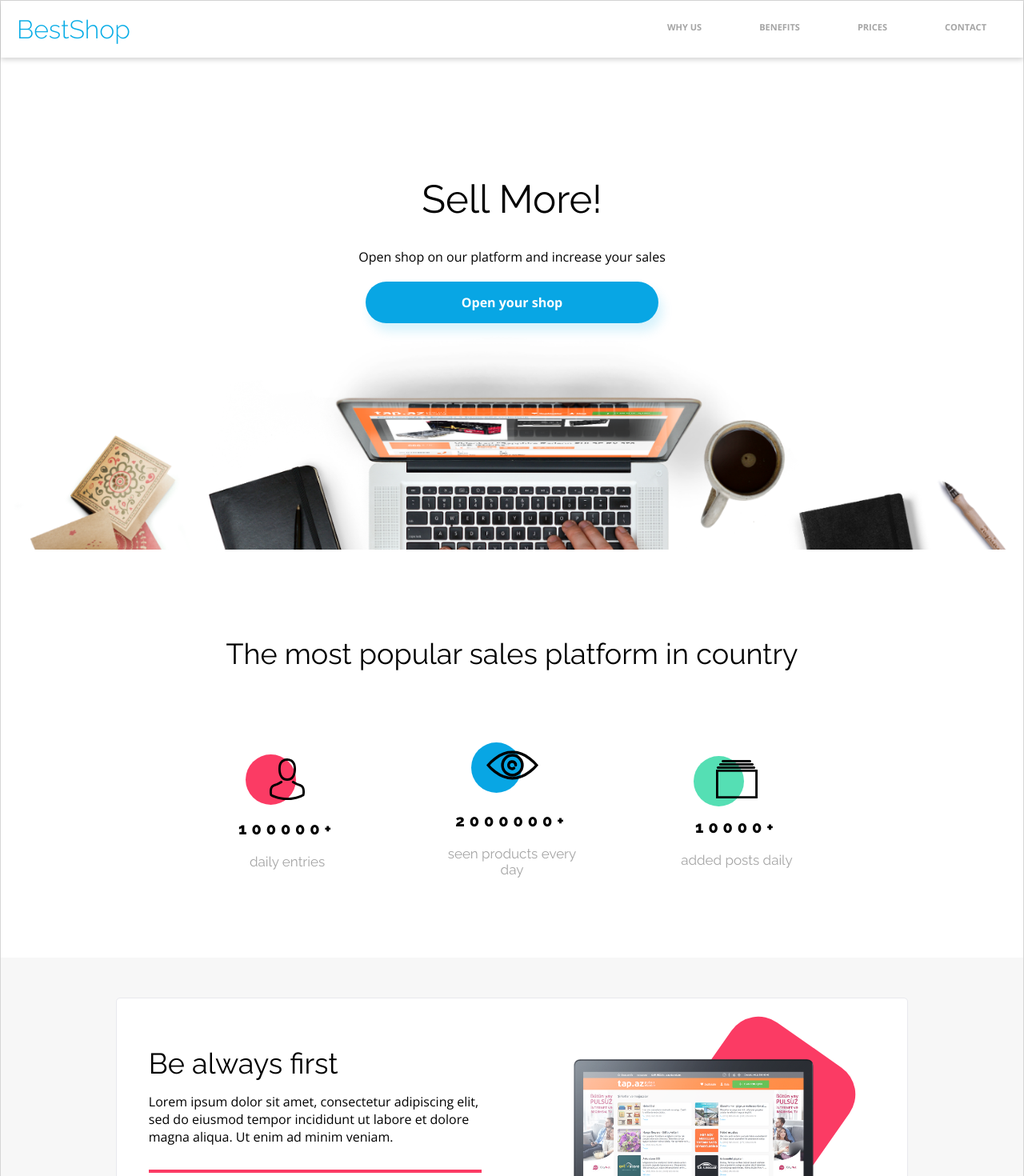
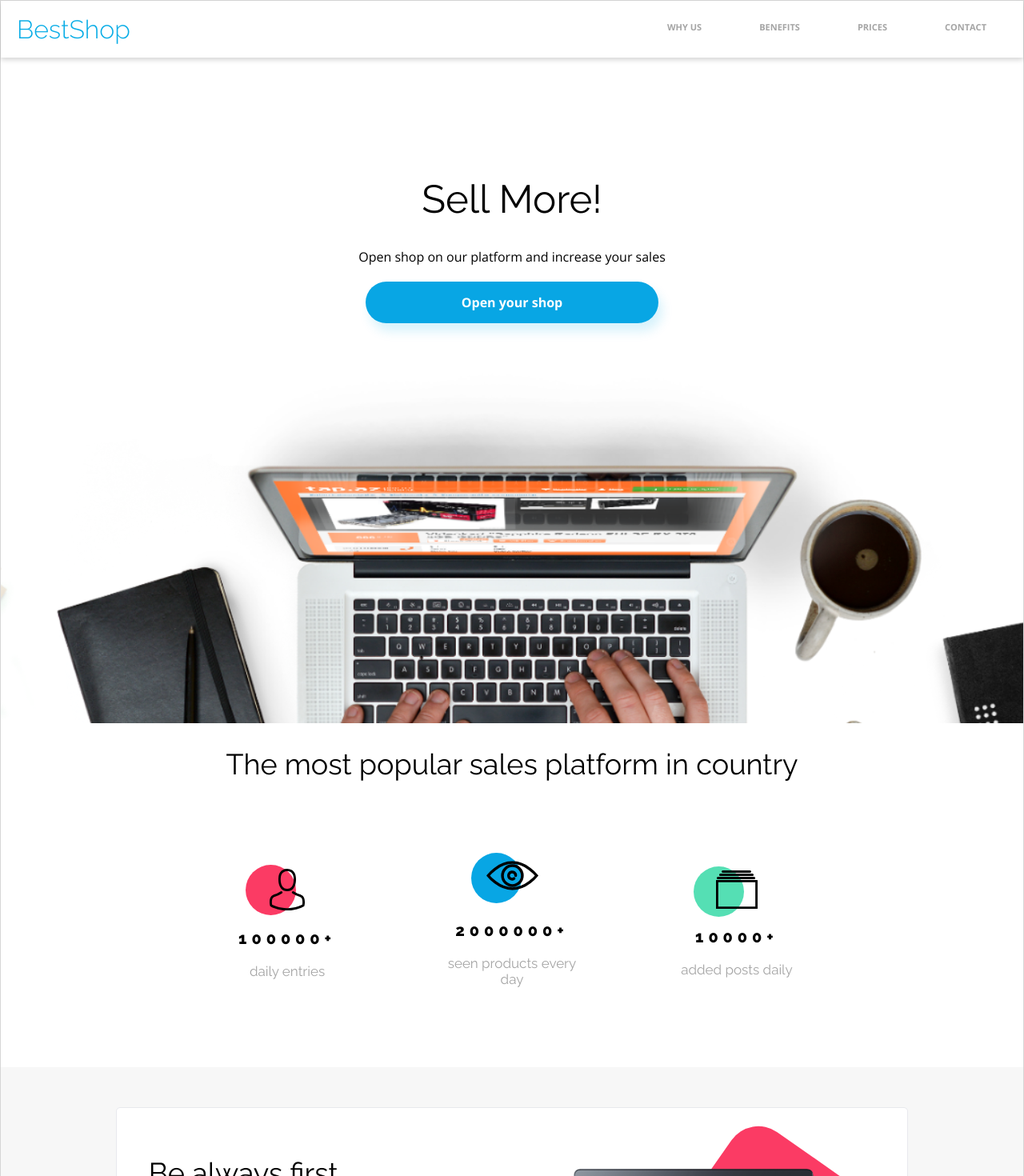
Before and after one commit to karolina-rachuta/BestShop_React, a React (Create React App) app: page / in a window 1280 px wide. Shown: the top 1470 px of the page at 80% size. Built offline with nearby package versions, Linux system fonts and the light colour scheme.

Commit message:
correcting rwd on hero

```diff
--- a/src/App.js
+++ b/src/App.js
@@ -1,28 +1,12 @@
 import { BrowserRouter, Route, Routes } from "react-router-dom";
+import Home from "./components/Home";
 import './App.scss';
-import Header from './components/Header';
-import Hero from './components/Hero';
-import WhyUs from './components/WhyUs';
-import Benefits from './components/Benefits';
-import Prices from './components/Prices';
-import Contact from './components/Contact';
-import Footer from './components/Footer';
 
 function App() {
   return (
     <BrowserRouter>
       <Routes>
-        <Route path="/" element={
-          <div className="container">
-            <Header />
-            <Hero />
-            <WhyUs />
-            <Benefits />
-            <Prices />
-            <Contact />
-            <Footer />
-          </div>
-        }/>
+        <Route path="/" element={<Home/>}/>
       </Routes>
     </BrowserRouter>
   );
--- a/src/App.scss
+++ b/src/App.scss
@@ -31,7 +31,7 @@
     box-shadow: toRem(5) toRem(10) toRem(14) #07ACE629;
     background-color: $blue-pattern;
     border: none;
-    padding: toRem(15) toRem(80);
+    padding: toRem(15) toRem(60);
     cursor: pointer;
 
     &:hover {
--- /dev/null
+++ b/src/components/Home.jsx
@@ -0,0 +1,23 @@
+import Header from "./Header";
+import Hero from "./Hero";
+import WhyUs from "./WhyUs";
+import Benefits from "./Benefits";
+import Prices from "./Prices";
+import Contact from "./Contact";
+import Footer from "./Footer";
+
+function Home() {
+  return (
+    <div className="container">
+      <Header />
+      <Hero />
+      <WhyUs />
+      <Benefits />
+      <Prices />
+      <Contact />
+      <Footer />
+    </div>
+  );
+}
+
+export default Home;
--- a/src/styles/components/contact.scss
+++ b/src/styles/components/contact.scss
@@ -202,8 +202,6 @@
                 transform: scale(0);
                 opacity: 0;
             }
-
-
         }
 
         button {
--- a/src/styles/components/hero.scss
+++ b/src/styles/components/hero.scss
@@ -4,7 +4,6 @@
 .hero__container {
     width: 100%;
     padding-inline: $padding-container;
-    //height: 100vh;
     height: 100%;
     min-height: 600px;
     background-color: $background-color;
@@ -16,14 +15,45 @@
     display: flex;
     justify-content: center;
 
-    @media only screen and (min-width: toRem(700)) {
+    // @media screen and (min-width: toRem($breakpoint-small)) and (max-width: toRem($breakpoint-medium)) {
+    //     min-height: 600px;
+    //     // padding-bottom: 200px;
+    //     // height: 100vh;
+    // }
+    @media only screen and (min-width: toRem($breakpoint-medium)) and (max-width: toRem(950)) {
+        background-size: 150%;
+        min-height: 400px;
+        background-position: top 360px center;
+        padding-bottom: 400px;
+        margin-bottom: 30px;
+        // height: 100vh;
+    }
+
+    @media only screen and (min-width: toRem(950)) and (max-width: toRem(1450)) {
+        background-size: 150%;
+        min-height: 400px;
+        background-position: top 360px center;
+        padding-bottom: 500px;
+        margin-bottom: 30px;
+        // height: 100vh;
+    }
+
+    @media only screen and (min-width: toRem(1450)) {
         background-size: 100%;
-        background-position: top 320px center;
+        min-height: 400px;
+        background-position: top 360px center;
+        padding-bottom: 500px;
+        margin-bottom: 30px;
+        // height: 100vh;
     }
 
     .hero__box {
-        margin-top: toRem(100);
+        margin-top: toRem(50);
         text-align: center;
+
+        @media only screen and (min-width: toRem(700)) {
+            margin-top: toRem(100);
+        }
 
         h1 {
             color: $text-color;
@@ -47,8 +77,5 @@
             margin-top: toRem(20);
             margin-bottom: toRem(20);
         }
-
-
-
     }
 }
--- a/src/styles/components/prices.scss
+++ b/src/styles/components/prices.scss
@@ -1,7 +1,5 @@
 @import '../variables.scss';
 @import '../utilis.scss';
-
-
 
 .prices__container {
     width: 100%;
@@ -71,7 +69,6 @@
                 align-items: center;
                 justify-content: start;
                 gap: toRem(10);
-
 
                 .package__title {
                     font-family: $raleway-font;
--- a/src/styles/components/whyus.scss
+++ b/src/styles/components/whyus.scss
@@ -1,23 +1,27 @@
 @import '../variables.scss';
 @import '../utilis.scss';
 
-
 .whyus__container {
     width: 100%;
+    height: 100%;
+    min-height: 400px;
     padding-inline: toRem($padding-container);
-    height: 100%;
-    min-height: 500px;
     display: flex;
     flex-direction: column;
-    justify-content: center;
+    justify-content: stretch;
     align-items: center;
-    gap: toRem(50);
-    margin-top: toRem(40);
+    gap: toRem(100);
+    // margin-top: toRem(20);
     margin-bottom: toRem(40);
 
+    @media screen and (min-width: toRem(400)) and (max-width: toRem($breakpoint-medium)) {
+        margin-top: toRem(20);
+    }
+
     @media screen and (min-width: toRem($breakpoint-medium)) {
+        justify-content: stretch;
         gap: toRem(100);
-        margin-top: toRem(10);
+        margin-top: toRem(0);
         margin-bottom: toRem(0);
     }
 
@@ -42,7 +46,6 @@
         gap: toRem(100);
         width: 100%;
         height: 100%;
-
 
         @media only screen and (min-width: toRem($breakpoint-medium)) {
             flex-direction: row;
```
Also changed, not shown: src/styles/components/footer.scss (line endings or trailing spaces), 1 other file (tests, documents, lock files or other folders).
